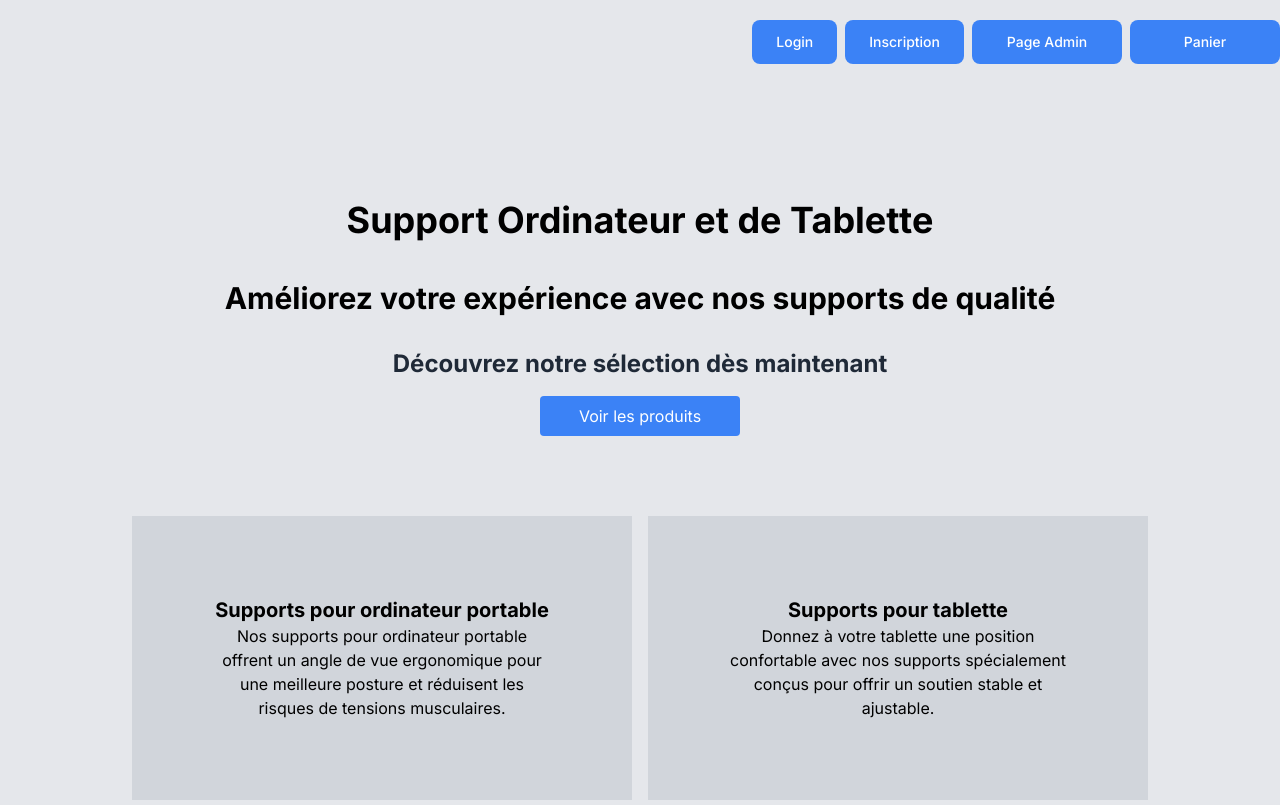
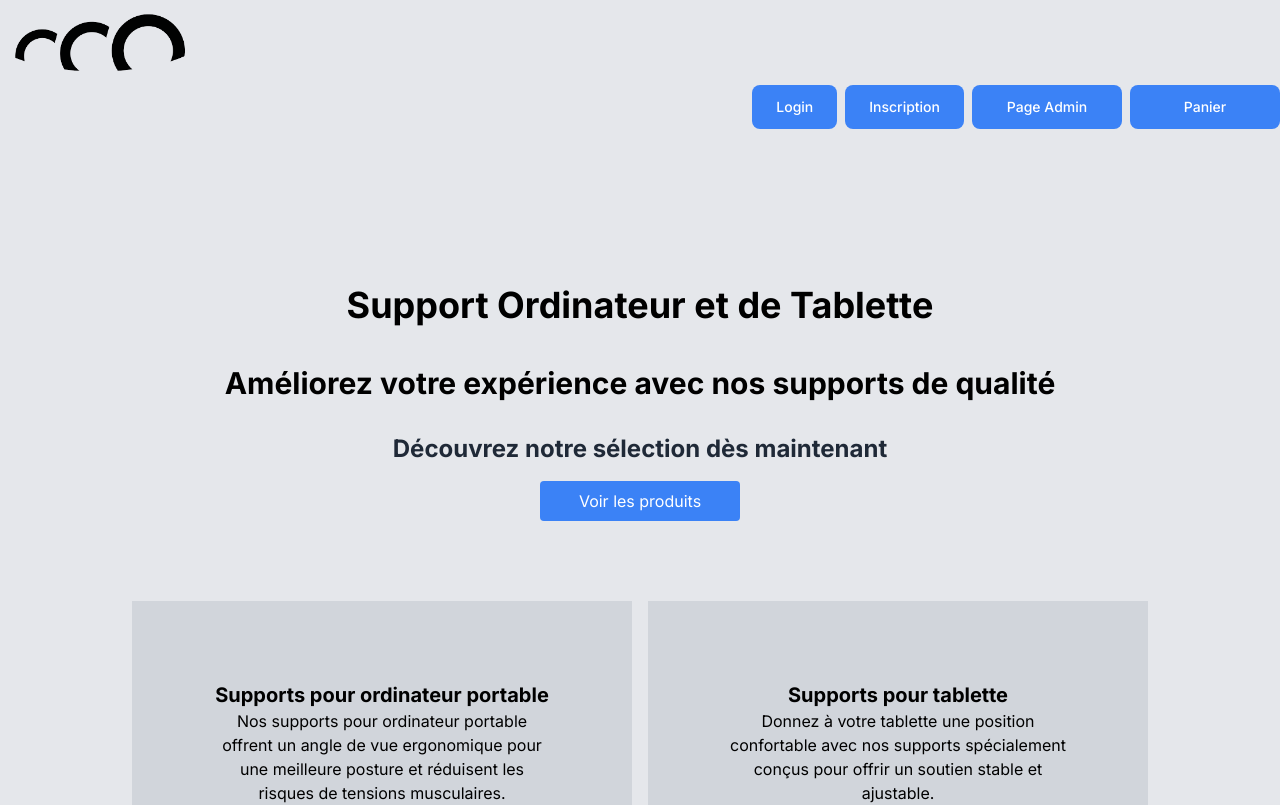
Before and after one commit to YanisZ1/stageproject, a Next.js app in the folder bpnwebsite/: page / in a window 1280 px wide. Shown: the top 805 px of the page. Built offline with nearby package versions, Linux system fonts and the light colour scheme.

Commit message:
Ajout du Logo du site

```diff
--- a/bpnwebsite/app/layout.tsx
+++ b/bpnwebsite/app/layout.tsx
@@ -1,5 +1,7 @@
 import './globals.css';
 import { Inter } from 'next/font/google';
+import Image from 'next/image';
+import Link from 'next/link';
 
 const inter = Inter({ subsets: ['latin'] });
 
@@ -19,9 +21,55 @@ export default function RootLayout({
         {/* Ajouter ici votre balise d'en-tête */}
       </head>
       <body className={inter.className}>
-        {/* Ajouter ici votre balise d'en-tête */}
-        <header>
-          {/* Contenu de votre en-tête */}
+
+        <header className='bg-gray-200'>
+          <div>
+           <Image
+              src='/Logo.png'
+              height={0}
+              width={200}
+              alt={`Image de logo`}
+            />
+
+
+<nav className="flex justify-end pb-4 ">
+        <Link href="/Login">
+          <button
+            type="button"
+            className="bg-blue-500 hover:bg-blue-600 focus:ring-4 focus:ring-blue-300 font-medium rounded-lg text-sm px-6 py-3 mb-2 dark:bg-blue-700 dark:hover:bg-blue-800 focus:outline-none dark:focus:ring-blue-800 ml-2"
+          >
+            <span className="inline-block text-white">Login</span>
+          </button>
+        </Link>
+        <Link href="/Inscription">
+          <button
+            type="button"
+            className="bg-blue-500 hover:bg-blue-600 focus:ring-4 focus:ring-blue-300 font-medium rounded-lg text-sm px-6 py-3 mb-2 dark:bg-blue-700 dark:hover:bg-blue-800 focus:outline-none dark:focus:ring-blue-800 ml-2"
+          >
+            <span className="inline-block text-white">Inscription </span>
+          </button>
+        </Link>
+        <Link href="/PageAdmin">
+          <button
+            type="button"
+            className=" w-[150px] bg-blue-500 hover:bg-blue-600 focus:ring-4 focus:ring-blue-300 font-medium rounded-lg text-sm px-6 py-3 mb-2 dark:bg-blue-700 dark:hover:bg-blue-800 focus:outline-none dark:focus:ring-blue-800 ml-2"
+          >
+            <span className="inline-block text-white">Page Admin </span>
+          </button>
+        </Link>
+
+        <Link href="/Panier">
+          <button
+            type="button"
+            className=" w-[150px] bg-blue-500 hover:bg-blue-600 focus:ring-4 focus:ring-blue-300 font-medium rounded-lg text-sm px-6 py-3 mb-2 dark:bg-blue-700 dark:hover:bg-blue-800 focus:outline-none dark:focus:ring-blue-800 ml-2"
+          >
+            <span className="inline-block text-white">Panier  </span>
+          </button>
+        </Link>
+      </nav>
+
+
+            </div>
         </header>
         {/* Contenu principal */}
         {children}
--- a/bpnwebsite/app/page.tsx
+++ b/bpnwebsite/app/page.tsx
@@ -4,42 +4,6 @@ import Link from 'next/link';
 const HomePage = () => {
   return (
        <div className="bg-gray-200 pt-5  text-center">
-
-      <nav className="flex justify-end pb-4 ">
-        <Link href="/Login">
-          <button
-            type="button"
-            className="bg-blue-500 hover:bg-blue-600 focus:ring-4 focus:ring-blue-300 font-medium rounded-lg text-sm px-6 py-3 mb-2 dark:bg-blue-700 dark:hover:bg-blue-800 focus:outline-none dark:focus:ring-blue-800 ml-2"
-          >
-            <span className="inline-block text-white">Login</span>
-          </button>
-        </Link>
-        <Link href="/Inscription">
-          <button
-            type="button"
-            className="bg-blue-500 hover:bg-blue-600 focus:ring-4 focus:ring-blue-300 font-medium rounded-lg text-sm px-6 py-3 mb-2 dark:bg-blue-700 dark:hover:bg-blue-800 focus:outline-none dark:focus:ring-blue-800 ml-2"
-          >
-            <span className="inline-block text-white">Inscription </span>
-          </button>
-        </Link>
-        <Link href="/PageAdmin">
-          <button
-            type="button"
-            className=" w-[150px] bg-blue-500 hover:bg-blue-600 focus:ring-4 focus:ring-blue-300 font-medium rounded-lg text-sm px-6 py-3 mb-2 dark:bg-blue-700 dark:hover:bg-blue-800 focus:outline-none dark:focus:ring-blue-800 ml-2"
-          >
-            <span className="inline-block text-white">Page Admin </span>
-          </button>
-        </Link>
-
-        <Link href="/Panier">
-          <button
-            type="button"
-            className=" w-[150px] bg-blue-500 hover:bg-blue-600 focus:ring-4 focus:ring-blue-300 font-medium rounded-lg text-sm px-6 py-3 mb-2 dark:bg-blue-700 dark:hover:bg-blue-800 focus:outline-none dark:focus:ring-blue-800 ml-2"
-          >
-            <span className="inline-block text-white">Panier  </span>
-          </button>
-        </Link>
-      </nav>
 
 
       <div className="bg-gray-200 p-20 text-center">
```
Also changed, not shown: bpnwebsite/public/Logo.png (added).
